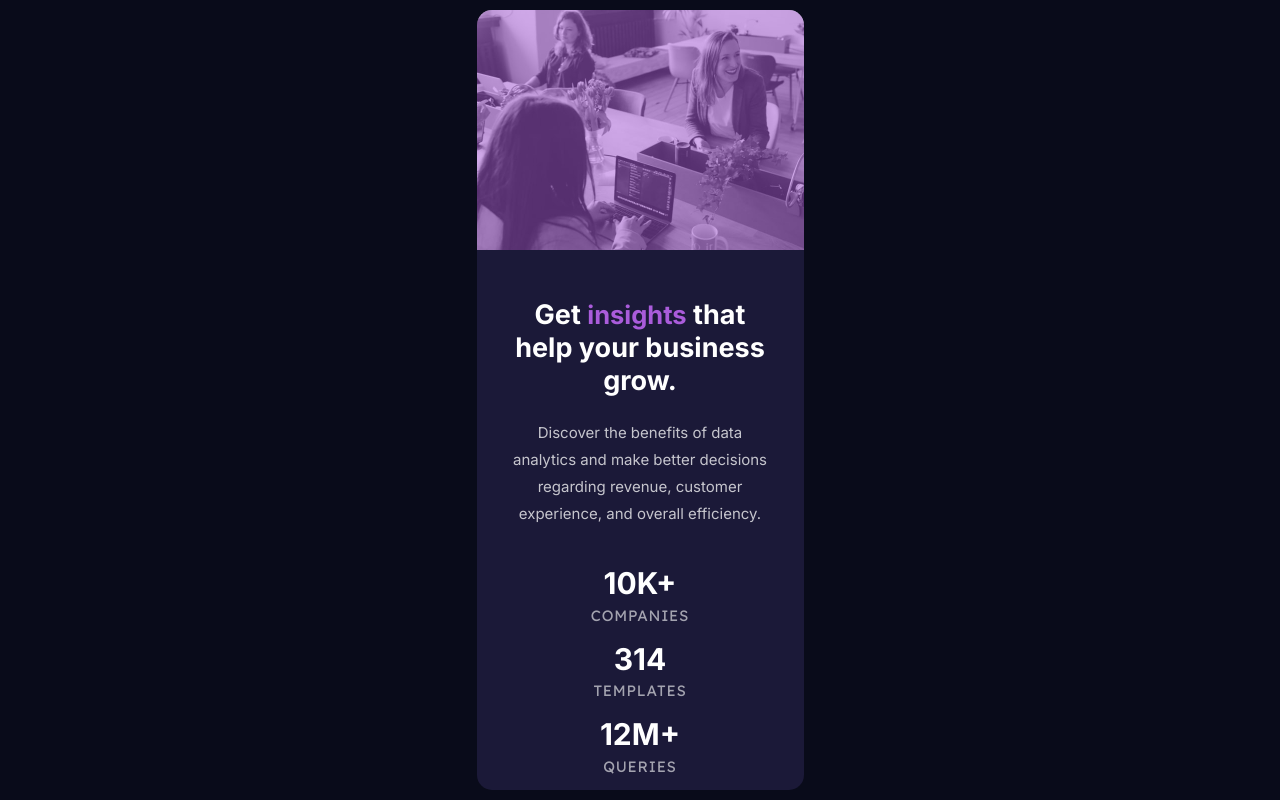
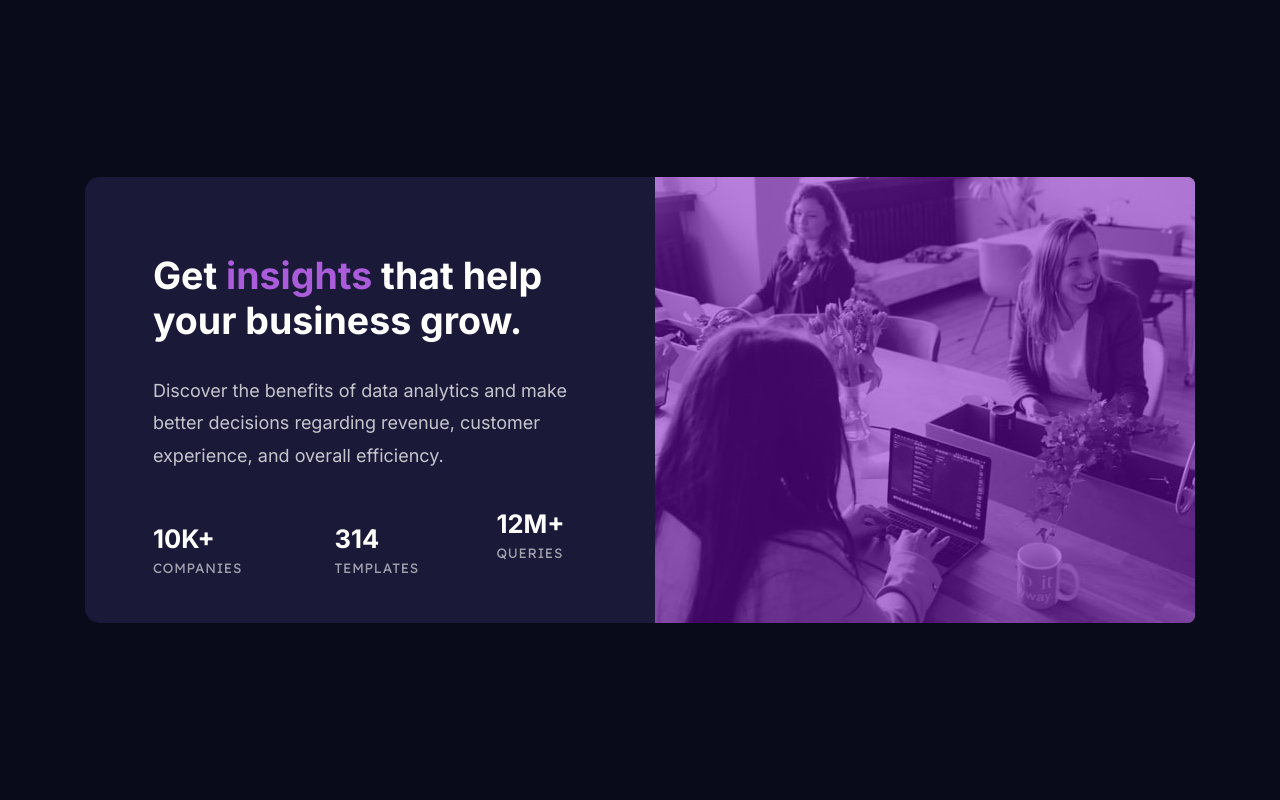
Before and after one commit to surrealgee/stats-preview-card-component, a plain HTML site: page index.html in a window 1280 px wide. Drawn offline with Linux system fonts and the light colour scheme.

Commit message:
Style desktop page with media query

```diff
--- a/index.html
+++ b/index.html
@@ -14,12 +14,13 @@
 
 <body>
   <main>
+    <picture>
       <div class="overlay"></div>
-    <picture>
-      <source media="min-width: 768px" srcset="images/image-header-desktop.jpg">
-      <source media="max-width: 767px" srcset="images/image-header-mobile.jpg">
+      <source media="(min-width: 768px)" srcset="images/image-header-desktop.jpg">
+      <source media="(max-width: 767px)" srcset="images/image-header-mobile.jpg">
       <img src="images/image-header-mobile.jpg" alt="3 women sitting at a desktop working">
     </picture>
+    <div class="text_container">
       <h1>Get <span>insights</span> that help your business grow.</h1>
       <p>Discover the benefits of data analytics and make better decisions regarding revenue, customer
         experience, and overall efficiency.</p>
@@ -37,6 +38,7 @@
           <p class="feature-body">queries</p>
         </div>
       </div>
+    </div>
   </main>
 </body>
 
--- a/style.css
+++ b/style.css
@@ -40,7 +40,7 @@ main {
 }
 
 .overlay {
-    background-color: var(--accent);
+    background-color: hsl(277, 90%, 40%);
     border-top-left-radius: 1rem;
     border-top-right-radius: 1rem;
     height: 16rem;
@@ -62,7 +62,7 @@ h1 {
     font-weight: 700;
     color: var(--heading_stats);
     font-size: 1.8rem;
-    margin: 44px 32px 22px;
+    margin: 2.93rem 2.13rem 1.46rem;
 }
 
 h1 span {
@@ -71,21 +71,21 @@ h1 span {
     font-weight: 700;
 }
 
-main > p {
+.text_container>p {
     line-height: 1.8;
-    margin: 22px 32px;
+    margin: 1.46rem 2.13rem;
 }
 
 .features {
     display: flex;
     flex-direction: column;
-    height: 243px;
-    justify-content: space-evenly;
+    height: 16.2rem;
+    justify-content: space-between;
 }
 
 .feature-head {
     color: var(--heading_stats);
-    font-size: 2rem;
+    font-size: 1.7rem;
     font-weight: 700;
     text-transform: uppercase;
     margin-bottom: 0.3rem;
@@ -93,7 +93,90 @@ main > p {
 
 .feature-body {
     color: var(--stat_headings);
+    font-size: 00.9rem;
     font-family: var(--secondary_font);
     letter-spacing: 0.05rem;
     text-transform: uppercase;
 }
+
+.item3 {
+    margin-bottom: 2rem;
+}
+
+/* Desktop Layout */
+
+@media screen and (min-width: 768px) {
+
+    main {
+        align-items: center;
+        display: flex;
+        height: 29.73rem;
+        width: 74rem;
+        justify-content: space-between;
+    }
+
+    picture {
+        order: 1;
+        height: 29.73rem;
+        width: 36rem;
+    }
+
+    img {
+        border-radius: 0 0.5rem 0.5rem 0;
+        height: 29.73rem;
+        width: 36rem;
+    }
+
+    .overlay {
+        border-radius: 0 0.5rem 0.5rem 0;
+        height: 29.73rem;
+        width: 36rem;
+    }
+
+    .text_container {
+        height: 29.73rem;
+        width: 38rem;
+    }
+
+    h1 {
+        font-size: 2.5rem;
+        margin: 5.06rem 4.53rem 2.13rem;
+        text-align: start;
+    }
+
+    h1 span {
+        font-size: 2.5rem;
+    }
+
+    .text_container>p {
+        font-size: 1.2rem;
+        margin: 2.13rem 4.53rem 2.66rem;
+        text-align: start;
+    }
+
+    .features {
+        align-items: center;
+        flex-direction: row;
+        height: 5rem;
+        justify-content: space-between;
+        margin: 2.66rem 4.53rem 4.26rem;
+        text-align: start;
+    }
+
+    .feature-head {
+        font-size: 1.7rem;
+    }
+
+    .feature-body {
+        font-size: 0.9rem;
+    }
+
+    .item2 {
+        margin-left: 1rem;
+    }
+
+    .item3 {
+        margin-right: 1.5rem;
+    }
+
+}
```
Lines whose indentation alone changed are shown as unchanged.
